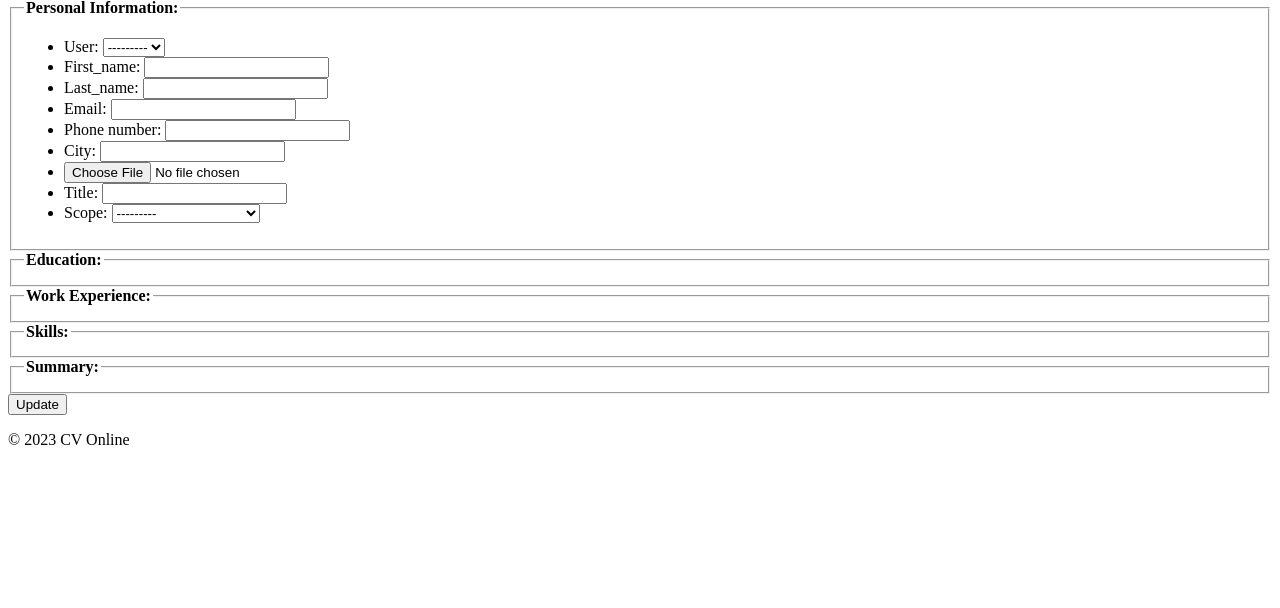
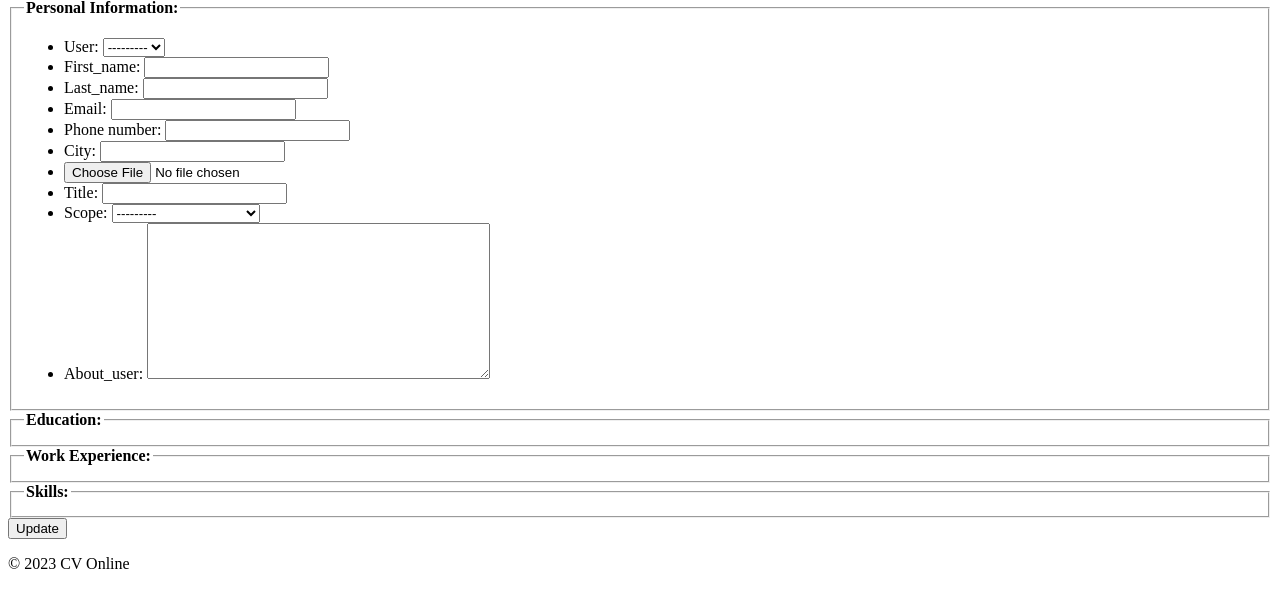
Before and after one commit to DariusKaseta/ptu12_team_cv, a Django app: template online_cv/user_profile/templates/user_profile/update_cv.html in a window 1280 px wide. Shown: the part 169-777 px from the top of the page. Run offline with Django 4.2, Linux system fonts and the light colour scheme; the template is opened without the code that fills it: values that come from a table or form of the project are taken from there, others are empty.

Commit message:
update function(not working2), minor model changes

```diff
--- a/online_cv/ptu12_cv/admin.py
+++ b/online_cv/ptu12_cv/admin.py
@@ -4,5 +4,4 @@ from . import models
 admin.site.register(models.WorkExperience)
 admin.site.register(models.Education)
 admin.site.register(models.Skill)
-admin.site.register(models.Summary)
 admin.site.register(models.CV)
--- a/online_cv/ptu12_cv/models.py
+++ b/online_cv/ptu12_cv/models.py
@@ -42,10 +42,10 @@ class Education(models.Model):
 
 
     SCHOOL_CHOICES = (
-        ("Middle", _("Middle School")),
-        ("High", _("High School")),
+        ("Middle School", _("Middle School")),
+        ("High School", _("High School")),
         ("Home Schooling", _("Home Schooling")),
-        ("Vocational", _("Vocational School")),
+        ("Vocational School", _("Vocational School")),
         ("University/College", _("University/College")),
     )
 
@@ -69,7 +69,7 @@ class Education(models.Model):
 class Skill(models.Model):
     user = models.ForeignKey(User, verbose_name=_("user"), related_name = "skills", on_delete=models.CASCADE)
     cv = models.ForeignKey("CV", verbose_name=_("cv"), on_delete=models.CASCADE)
-    skill = models.CharField(_("skill"), max_length=100, db_index=True)
+    skill = models.TextField(_("skill"), max_length=4000)
 
     class Meta:
         verbose_name = _("skill")
@@ -80,22 +80,6 @@ class Skill(models.Model):
 
     def get_absolute_url(self):
         return reverse("skill_detail", kwargs={"pk": self.pk})
-
-
-class Summary(models.Model):
-    user = models.ForeignKey(User, verbose_name=_("user"), related_name = "summaries", on_delete=models.CASCADE)
-    cv = models.ForeignKey("CV", verbose_name=_("cv"), on_delete=models.CASCADE)
-    about_user = models.TextField(_("about_user"), max_length=500)
-
-    class Meta:
-        verbose_name = _("summary")
-        verbose_name_plural = _("summaries")
-
-    def __str__(self):
-        return f"{self.user}"
-
-    def get_absolute_url(self):
-        return reverse("summary_detail", kwargs={"pk": self.pk})
 
 
 class CV(models.Model):
@@ -109,11 +93,12 @@ class CV(models.Model):
     city = models.CharField(_("city"), max_length=100, db_index=True)
     picture = models.ImageField(_("picture"), upload_to="online_cv/media/ptu12_cv/cv_pictures", null=True, blank=True)
     title = models.CharField(_("title"), max_length=100)
+    about_user = models.TextField(_("about_user"), max_length=4000, null=True, blank=True)
 
     SCOPE_CHOICES = (
         ("IT", _("IT")),
         ("Marketing", _("Marketing")),
-        ("Book_Keeping", _("Book Keeping")),
+        ("Book Keeping", _("Book Keeping")),
         ("Medicine", _("Medicine")),
         ("Human Resources", _("Human Resources")),
         ("Education", _("Education")),
@@ -123,7 +108,7 @@ class CV(models.Model):
         ("Agro Culture", _("Agro Culture")),
         ("Biology", _("Biology")),
         ("Linguistics", _("Linguistics")),
-        ("Service_Management", _("Service Management")),
+        ("Service Management", _("Service Management")),
         ("Graphic Design", _("Graphic Design")),
         ("Other", _("Other"))
         )
--- a/online_cv/ptu12_cv/templates/ptu12_cv/cv_details.html
+++ b/online_cv/ptu12_cv/templates/ptu12_cv/cv_details.html
@@ -25,3 +25,4 @@
     {% endif %}
   {% include 'ptu12_cv/cv_details_pdf.html' %}
   <a href="{% url 'cv_details_pdf' cv_id=cv.pk %}">Generate PDF</a>
+{% endblock content %}
--- a/online_cv/ptu12_cv/templates/ptu12_cv/cv_details_pdf.html
+++ b/online_cv/ptu12_cv/templates/ptu12_cv/cv_details_pdf.html
@@ -11,6 +11,7 @@
   <li><p>Phone: {{ cv.country_code }} {{ cv.extention }}</p></li>
   <li><p>City: {{ cv.city }}</p></li>
   <li><p>Picture: {{ cv.picture }}</p></li>
+  <li><p>About user: {{ cv.about_user }}</p></li>
 </ul>
 
 
--- a/online_cv/user_profile/forms.py
+++ b/online_cv/user_profile/forms.py
@@ -1,7 +1,7 @@
 from django.contrib.auth import get_user_model
 from django import forms
 from . import models
-from ptu12_cv.models import CV, Skill, Education, WorkExperience, Summary
+from ptu12_cv.models import CV, Skill, Education, WorkExperience
 from django.forms import formset_factory, inlineformset_factory
 
 
@@ -26,24 +26,14 @@ SkillFormSet = inlineformset_factory(
     extra=1,
     can_delete=True
 )
-SummaryFormSet = inlineformset_factory(
-    CV,
-    Summary,
-    fields=('about_user',),
-    extra=1,
-    can_delete=True
-)
 
 
 
 class CvForm(forms.ModelForm):
-    summary_about_user = forms.CharField(label=("About User"), max_length=500, widget=forms.Textarea)
-
-
 
     class Meta:
         model = CV
-        fields = ("user", "title", "first_name", "last_name", "email", "phone_number", "city", "picture", "scope")
+        fields = ("user", "title", "first_name", "last_name", "email", "phone_number", "city", "picture", "scope", "about_user")
 
     def __init__(self, *args, **kwargs):
         super().__init__(*args, **kwargs)
@@ -56,6 +46,7 @@ class CvForm(forms.ModelForm):
         self.fields['city'].required = True
         # self.fields['picture'].required = True
         self.fields['scope'].required = True
+        self.fields["about_user"].required = True
 
 
 
@@ -99,14 +90,6 @@ class CvForm(forms.ModelForm):
                 user=cv.user,
                 skill=skill_set_skill)
             skill_set.save()
-
-
-            summary_about_user = self.cleaned_data['summary_about_user']
-            summary = Summary(
-                cv=cv,
-                user=cv.user,
-                about_user=summary_about_user)
-            summary.save()
         return cv
 
 
--- a/online_cv/user_profile/templates/user_profile/update_cv.html
+++ b/online_cv/user_profile/templates/user_profile/update_cv.html
@@ -16,6 +16,7 @@
         <li>{{ form.picture }}</li>
         <li>{{ form.title.label_tag }} {{ form.title }}</li>
         <li>{{ form.scope.label_tag }} {{ form.scope }}</li>
+        <li>{{ form.about_user.label_tag }} {{ form.about_user }}</li>
       </ul>
     </fieldset>
     <fieldset>
@@ -23,13 +24,8 @@
       {{ education_formset.management_form }}
       {% for form in education_formset %}
       <ul>
-        <li>{{ form.school.label_tag }} {{ form.school }}</li>
-            {{ form.program.label_tag }} {{ form.program }}
-            {{ form.date_from.label_tag }} {{ form.date_from }}
-            {{ form.date_until.label_tag }} {{ form.date_until }}
-            {{ form.school_name.label_tag }} {{ form.school_name }}
-            {{ form.degree.label_tag }} {{ form.degree }}
-        </ul>
+        <li>{{ form }}</li>
+      </ul>
       {% endfor %}
     </fieldset>
     <fieldset>
@@ -37,10 +33,7 @@
       {{ work_experience_formset.management_form }}
       {% for form in work_experience_formset %}
       <ul>
-      <li>{{ form.workplace_name.label_tag }} {{ form.workplace_name }}</li>
-          {{ form.date_from.label_tag }} {{ form.date_from }}
-          {{ form.date_until.label_tag }} {{ form.date_until }}
-          {{ form.duties.label_tag }} {{ form.duties }}
+      <li>{{ form }}</li>
       </ul>
       {% endfor %}
     </fieldset>
@@ -49,16 +42,7 @@
       {{ skill_formset.management_form }}
       {% for form in skill_formset %}
       <ul>
-      <li>{{ form.skill.label_tag }} {{ form.skill }}</li>
-      </ul>
-      {% endfor %}
-    </fieldset>
-    <fieldset>
-      <legend><strong>Summary:</strong></legend>
-      {{ summary_formset.management_form }}
-      {% for form in summary_formset %}
-      <ul>
-      <li>{{ form.summary.label_tag }} {{ form.about_user }}</li>
+      <li>{{ form }}</li>
       </ul>
       {% endfor %}
     </fieldset>
```
Also changed, not shown: online_cv/user_profile/views.py (+8 -10 lines), online_cv/meeting_reservation/migrations/0005_merge_20230621_0619.py (added), online_cv/ptu12_cv/migrations/0005_cv_about_user_delete_summary.py (added), online_cv/ptu12_cv/migrations/0006_alter_cv_scope_alter_education_school_and_more.py (added).
